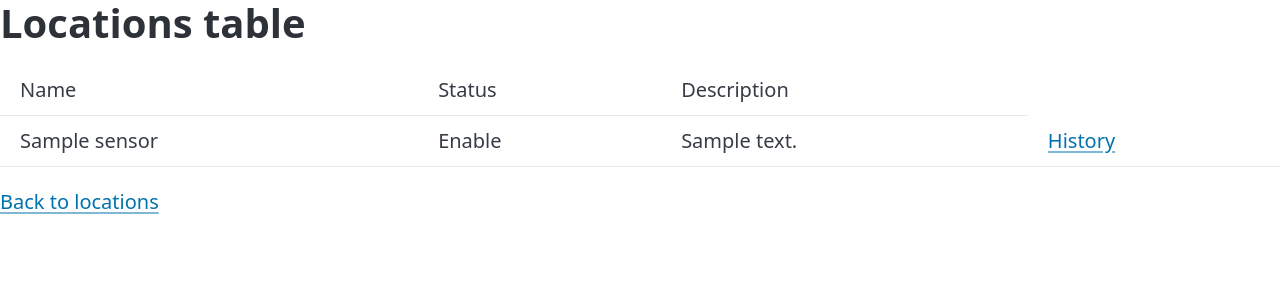
After one commit to Shelter-404/SensorLogger, a Django app: page /sensors/1 in a window 1280 px wide. The commit adds this page. Shown: the top 300 px of the page. Run offline with Django 5.2, Linux system fonts and the light colour scheme; a user stored in the database is signed in; tables that the repository leaves empty hold one stand-in row (values such as "Sample post"); some libraries are stand-ins or nearby versions.

Commit message:
add views for user without special role

```diff
--- a/sensor_logger/urls.py
+++ b/sensor_logger/urls.py
@@ -17,14 +17,14 @@ Including another URLconf
 from django.contrib import admin
 from django.urls import path
 import django.contrib.auth.views as auth_views
-from viewer.views import SignUpView, StartView, HomeView
+from viewer.views import SignUpView, StartView, HomeView, LocationView, LocationAddView, SensorView, DataView
 from django.shortcuts import redirect
 
 urlpatterns = [
     path('admin/', admin.site.urls),
-    path("accounts/login", auth_views.LoginView.as_view(), name="login"),
-    path("accounts/signup", SignUpView.as_view(), name="signup"),
-    path("accounts/logout", auth_views.LogoutView.as_view(), name="logout"),
+    path('accounts/login/', auth_views.LoginView.as_view(), name="login"),
+    path('accounts/signup/', SignUpView.as_view(), name="signup"),
+    path('accounts/logout/', auth_views.LogoutView.as_view(), name="logout"),
     path('accounts/password_change/', auth_views.PasswordChangeView.as_view(), name='password_change'),
     path('accounts/password_change/done/', auth_views.PasswordChangeDoneView.as_view(), name='password_change_done'),
     path('accounts/password_reset/', auth_views.PasswordResetView.as_view(), name='password_reset'),
@@ -32,6 +32,10 @@ urlpatterns = [
     path('accounts/reset/<uidb64>/<token>/', auth_views.PasswordResetConfirmView.as_view(), name='password_reset_confirm'),
     path('accounts/reset/done/', auth_views.PasswordResetCompleteView.as_view(), name='password_reset_complete'),
     path('', lambda request: redirect('index', permanent=False)),
-    path("index/", StartView.as_view(), name="index"),
-    path("home/", HomeView.as_view(), name="home"),
+    path('index/', StartView.as_view(), name="index"),
+    path('home/', HomeView.as_view(), name="home"),
+    path('locations/', LocationView.as_view(), name="locations"),
+    path('locations/add/', LocationAddView.as_view(), name='add_location'),
+    path('sensors/<int:location_id>', SensorView.as_view(), name='sensors'),
+    path('sensors/data/<int:sensor_id>', DataView.as_view(), name='data'),
 ]
--- a/viewer/models.py
+++ b/viewer/models.py
@@ -22,10 +22,17 @@ class Status(models.Model):
     modified = models.DateTimeField(auto_now=True)
     modified_by = models.ForeignKey(User, on_delete=models.DO_NOTHING, related_name="status_modified")
 
+    def __str__(self):
+        return f"{self.get_name_display()}"
+
+
 class Location(models.Model):
     name = models.CharField(max_length=255, null=False)
     status = models.ForeignKey(Status, on_delete=models.DO_NOTHING, related_name="location")
     description = models.TextField(blank=True, null=True)
+
+    def __str__(self):
+        return f"{self.name}"
 
 class Controller(models.Model):
     name = models.CharField(max_length=255, null=False)
@@ -34,6 +41,9 @@ class Controller(models.Model):
     location = models.ForeignKey(Location, on_delete=models.CASCADE, related_name="controller")
     description = models.TextField(blank=True, null=True)
 
+    def __str__(self):
+        return f"{self.name}"
+
 class Sensor(models.Model):
     name = models.CharField(max_length=255, null=False)
     address = models.IntegerField(validators=[MinValueValidator(0)], null=False)
@@ -41,6 +51,9 @@ class Sensor(models.Model):
     controller = models.ForeignKey(Controller, on_delete=models.CASCADE, related_name="sensor")
     description = models.TextField(blank=True, null=True)
 
+    def __str__(self):
+        return f"{self.name}"
+
 class ControllerData(models.Model):
     controller = models.ForeignKey(Controller, on_delete=models.CASCADE, related_name="data")
     data = models.JSONField(null=False, blank=False)
--- a/viewer/templates/index.html
+++ b/viewer/templates/index.html
@@ -4,5 +4,5 @@
 
 <a href="{% url 'signup' %}">SignUp</a>
 
-<a href="{% url 'home' %}">SignUp</a>
+<a href="{% url 'home' %}">Home</a>
 {% endblock %}
--- /dev/null
+++ b/viewer/templates/sensors.html
@@ -0,0 +1,21 @@
+{% extends "base.html" %}
+{% block content %}
+<h1>Locations table</h1>
+<table>
+    <tr>
+        <td>Name</td>
+        <td>Status</td>
+        <td>Description</td>
+
+    </tr>
+    {% for sensor in object_list %}
+    <tr>
+        <td>{{ sensor.name }}</td>
+        <td>{{ sensor.status }}</td>
+        <td>{{ sensor.description }}</td>
+        <td><a href="{% url 'data' sensor.id %}">History</a></td>
+    </tr>
+    {% endfor %}
+</table>
+<a href="{% url 'locations' %}">Back to locations</a>
+{% endblock %}
--- a/viewer/views.py
+++ b/viewer/views.py
@@ -1,8 +1,8 @@
 from django.shortcuts import render
 from django.views import View
 from django.views.generic import CreateView, ListView
-from .forms import SignUpForm
-from .models import Location
+from .forms import SignUpForm, LocationForm
+from .models import Location, Status, Sensor, Controller, ControllerData
 from django.urls import reverse_lazy
 from django.contrib.auth.mixins import LoginRequiredMixin
 # Create your views here.
@@ -22,4 +22,37 @@ class HomeView(LoginRequiredMixin, View):
 class LocationView(LoginRequiredMixin, ListView):
     template_name = "locations.html"
     model = Location
-    #permission_required = "viewer.view_locations"
+    #permission_required = "viewer.view_location"
+
+class LocationAddView(LoginRequiredMixin, CreateView):
+    model = Location
+    fields = ['name', 'description']
+    template_name = "form.html"
+    success_url = reverse_lazy("locations")
+    # permission_required = "viewer.add_location"
+
+    def form_valid(self, form):
+        # Create a new Status object
+        status = Status.objects.create(
+            added_by=self.request.user,
+            modified_by=self.request.user
+        )
+        # Assign the created status to the location
+        form.instance.status = status
+        return super().form_valid(form)
+
+class SensorView(LoginRequiredMixin, ListView):
+    template_name = "sensors.html"
+    model = Sensor
+
+    def get_queryset(self):
+        location_id = self.kwargs['location_id']
+        return Sensor.objects.filter(controller__location=location_id)
+
+class DataView(LoginRequiredMixin, ListView):
+    template_name = "data_list.html"
+    model = ControllerData
+
+    def get_queryset(self):
+        sensor_id = self.kwargs['sensor_id']
+        return ControllerData.objects.filter(controller__sensor=sensor_id)
```
Also changed, not shown: viewer/forms.py (+18 -1 lines), viewer/templates/data_list.html (added, +20 -0 lines), viewer/templates/homepage.html (+7 -1 lines), viewer/templates/locations.html (+17 -0 lines).
